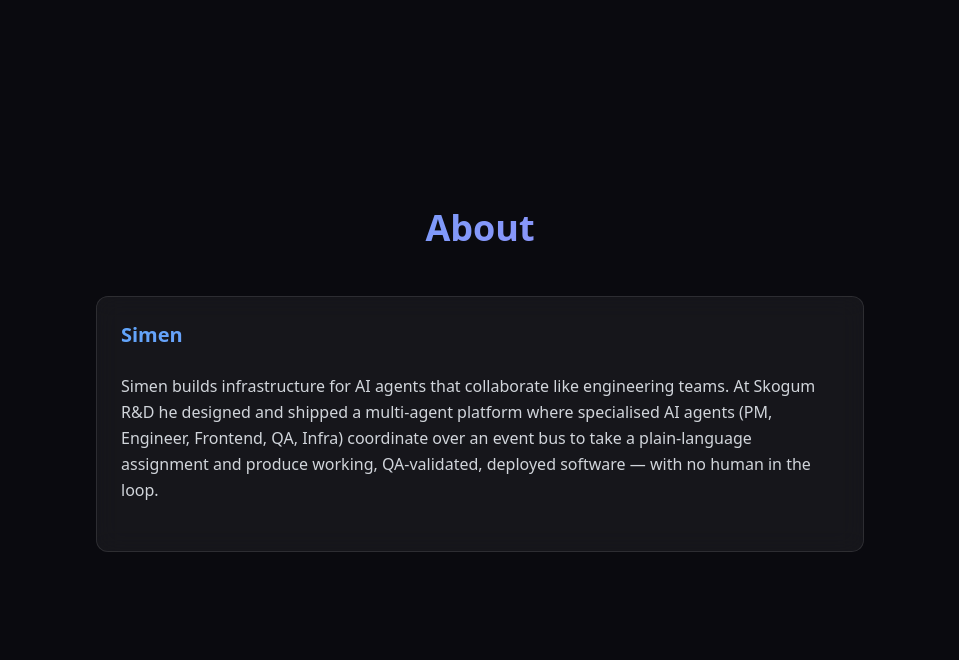
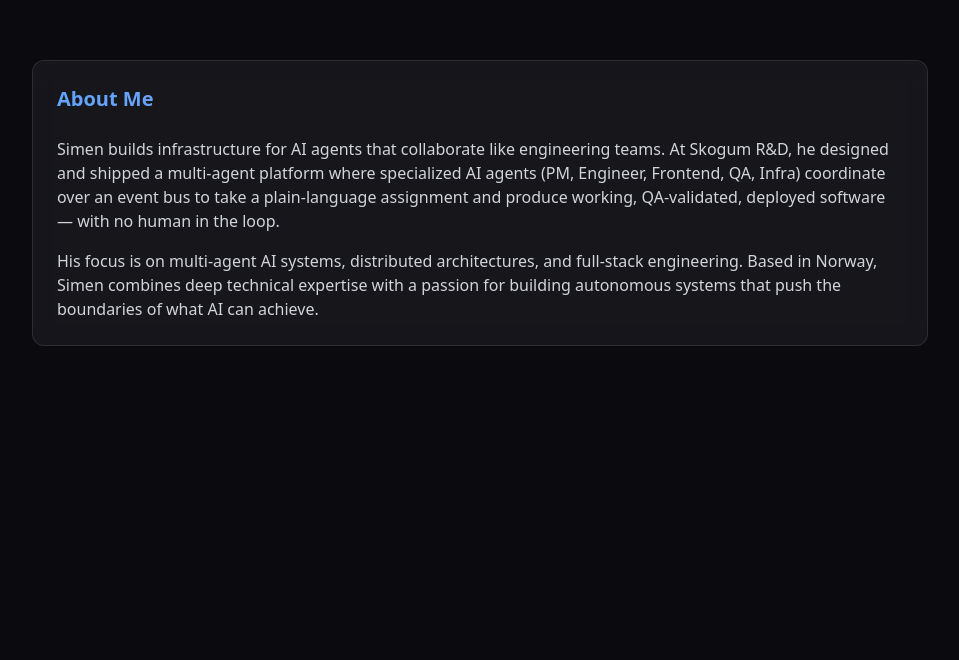
Before and after one commit to Skogum-R-D/simen-portfolio, a Next.js app: page / in a window 1280 px wide. Shown: the part 820-1480 px from the top of the page, without its empty margins (160-1119 px from the left). Built offline with nearby package versions, Linux system fonts and the light colour scheme.

Commit message:
Add about section

```diff
--- a/components/about.tsx
+++ b/components/about.tsx
@@ -4,25 +4,29 @@ import { Card, CardHeader, CardTitle, CardContent } from "./ui/card";
 
 export default function About() {
   return (
-    <section id="about" className="min-h-screen flex flex-col justify-center items-center py-20 px-4">
-      <motion.div
-        initial={{ opacity: 0, y: 20 }}
-        animate={{ opacity: 1, y: 0 }}
-        transition={{ duration: 0.8, delay: 0.2 }}
-        className="max-w-3xl mx-auto"
-      >
-        <h2 className="text-4xl font-bold gradient-text mb-12 text-center">About</h2>
+    <motion.section
+      id="about"
+      initial={{ opacity: 0 }}
+      whileInView={{ opacity: 1 }}
+      viewport={{ once: true }}
+      transition={{ duration: 0.6 }}
+      className="py-20 px-4"
+    >
+      <div className="max-w-4xl mx-auto">
         <Card>
           <CardHeader>
-            <CardTitle>Simen</CardTitle>
+            <CardTitle>About Me</CardTitle>
           </CardHeader>
-          <CardContent>
-            <p className="text-gray-300 leading-relaxed mb-6">
-              Simen builds infrastructure for AI agents that collaborate like engineering teams. At Skogum R&D he designed and shipped a multi-agent platform where specialised AI agents (PM, Engineer, Frontend, QA, Infra) coordinate over an event bus to take a plain-language assignment and produce working, QA-validated, deployed software — with no human in the loop.
+          <CardContent className="space-y-4 text-gray-300">
+            <p>
+              Simen builds infrastructure for AI agents that collaborate like engineering teams. At Skogum R&D, he designed and shipped a multi-agent platform where specialized AI agents (PM, Engineer, Frontend, QA, Infra) coordinate over an event bus to take a plain-language assignment and produce working, QA-validated, deployed software — with no human in the loop.
+            </p>
+            <p>
+              His focus is on multi-agent AI systems, distributed architectures, and full-stack engineering. Based in Norway, Simen combines deep technical expertise with a passion for building autonomous systems that push the boundaries of what AI can achieve.
             </p>
           </CardContent>
         </Card>
-      </motion.div>
-    </section>
+      </div>
+    </motion.section>
   );
 }
```
